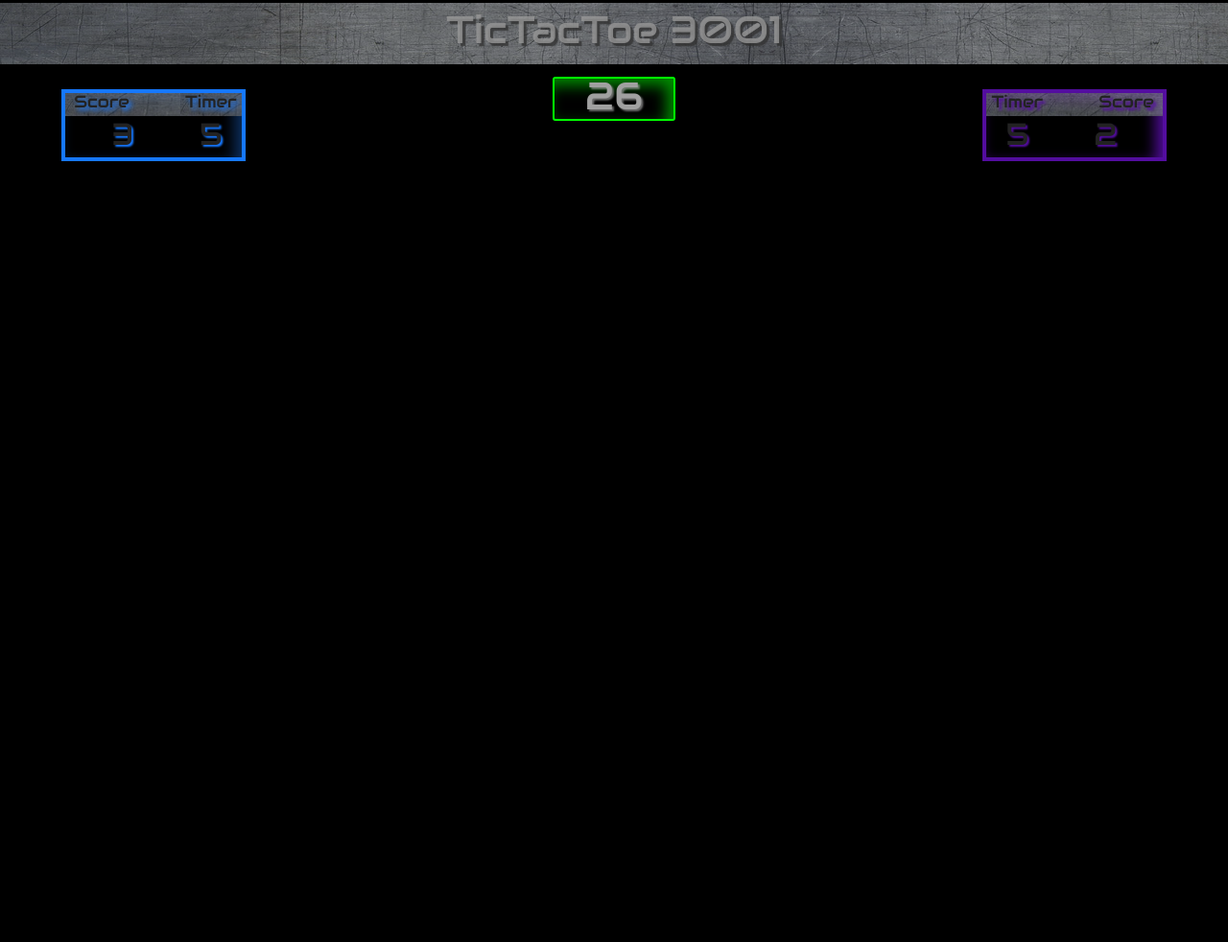
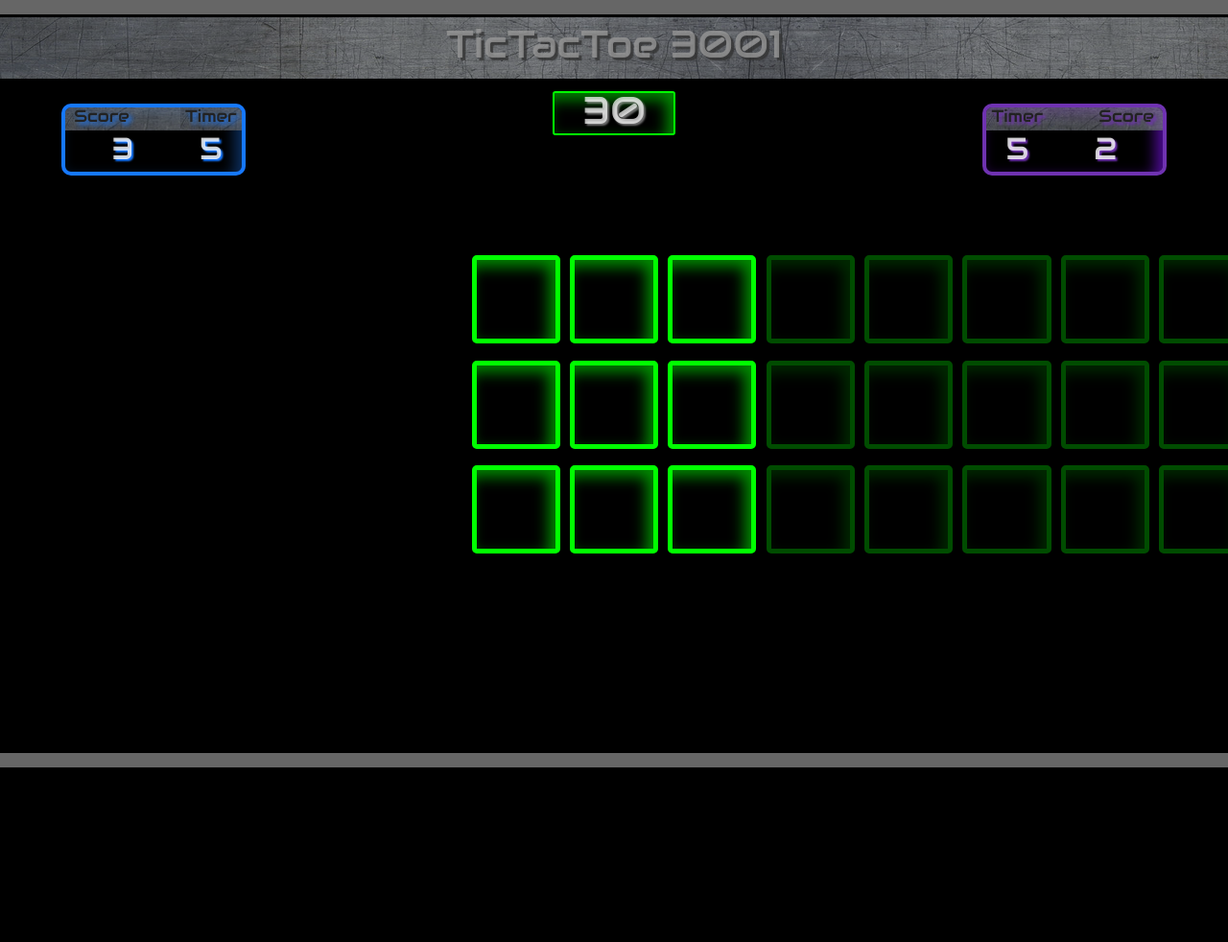
Before and after one commit to AnthonyCorrado/t3-3001-firebase, a PHP site: page / in a window 1280 px wide. Shown: the whole page at 96% size. After the commit the page ends 800 px from the top, so only its background shows below. Run offline with PHP 8.4, Linux system fonts and the light colour scheme; some libraries are stand-ins or nearby versions.

Commit message:
added timer

```diff
--- a/css/style.css
+++ b/css/style.css
@@ -1,12 +1,16 @@
 body {
 	background-color: black;
 	font-size: 100%;
+	border-top: 8px solid rgba(255, 255, 255, .4);
+	border-bottom: 8px solid rgba(255, 255, 255, .4);
+
 }
 h3, h4 {
 	text-align: center;
 	font-size: 0.5em;
 	line-height: 0.3;
 	font-family: 'Audiowide', 'cursive';
+	color: rgba(255, 255, 255, .8);
 }
 h6 {
 	font-size: 6px;
@@ -24,13 +28,21 @@ h6 {
 	padding-bottom: 8%;
 	display: inline-block;
 	border: 2px solid rgba(0, 255, 0, 1);
+	border-radius: 5px;
 	-webkit-box-shadow: inset -7px 7px 15px 0 rgba(0,255,0,0.55);
 	-moz-box-shadow: inset -7px 7px 15px 0 rgba(0,255,0,0.55);
 	box-shadow: inset -7px 7px 15px 0 rgba(0,255,0,0.55);
 }
+.test:hover {
+	border: 2px solid rgba(255, 0, 0, 1);
+	-webkit-box-shadow: inset -7px 7px 15px 0 rgba(255,0,0,0.55);
+	-moz-box-shadow: inset -7px 7px 15px 0 rgba(255,0,0,0.55);
+	box-shadow: inset -7px 7px 15px 0 rgba(255,0,0,0.55);
+}
 .board-container {
 	margin: 0 auto;
 	margin-left: 30%;
+	margin-top: 5%;
 	width: 80%;
 	position: relative;
 }
@@ -69,7 +81,7 @@ h6 {
 	box-shadow: inset -7px 7px 15px 0px rgba(0,255,0,0.55);
 }
 .timer-text {
-	color: rgb(160, 160, 160);
+	color: rgba(255, 255, 255, .7);
 	padding: 1%;
 	text-align: center;
 	font-size: 1em;
@@ -83,6 +95,8 @@ h6 {
 	margin-top: 1%;
 	float: left;
 	border: 4px solid rgba(22, 120, 255, 1);
+	border-radius: 10px;
+	overflow: hidden;
 	-webkit-box-shadow: inset -7px 7px 15px 0px rgba(13, 49, 99, 1);
 	-moz-box-shadow: inset -7px 7px 15px 0px rgba(13, 49, 99, 1);
 	box-shadow: inset -7px 7px 15px 0px rgba(13, 49, 99, 1);
@@ -117,7 +131,9 @@ h6 {
 	margin-right: 5%;
 	margin-top: 1%;
 	float: right;
-	border: 4px solid rgba(83, 13, 159,1);
+	border: 4px solid rgba(111, 50, 177, 1);
+	border-radius: 10px;
+	overflow: hidden;
 	-webkit-box-shadow: inset -7px 7px 15px 0px rgba(83, 13, 159,1);
 	-moz-box-shadow: inset -7px 7px 15px 0px rgba(83, 13, 159,1);
 	box-shadow: inset -7px 7px 15px 0px rgba(83, 13, 159,1);
@@ -128,24 +144,24 @@ h6 {
 	float: right;
 	text-align: right;
 	background: url("../images/bg_nav_metal.png");
-	text-shadow: 3px 3px 3px rgba(83, 13, 159,1);
+	text-shadow: 3px 3px 3px rgba(111, 50, 177, 1);
 }
 #p2-score {
 	width: 65%;
 	float: right;
-	text-shadow: 2px 2px 2px rgba(83, 13, 159,1);
+	text-shadow: 2px 2px 2px rgba(111, 50, 177, 1);
 }
 #p2-timer-name {
 	width: 35%;
 	float: left;
 	text-align: center;
 	background: url("../images/bg_nav_metal.png");
-	text-shadow: 3px 3px 3px rgba(83, 13, 159,1);
+	text-shadow: 3px 3px 3px rgba(111, 50, 177, 1);
 }
 #p2-timer {
 	width: 35%;
 	float: left;
-	text-shadow: 2px 2px 2px rgba(83, 13, 159,1);
+	text-shadow: 2px 2px 2px rgba(111, 50, 177, 1);
 }
 #title {
 	margin: 0 auto;
@@ -161,7 +177,7 @@ h6 {
 .board-cover-left {
 	position: absolute;
 	width: 38%;
-	height: 100%;
+	height: 70%;
 	background-color: rgba(0, 0, 0, .7);
 	z-index: 2;
 }
@@ -169,7 +185,7 @@ h6 {
 	position: absolute;
 	margin-left: 62%;
 	width: 38%;
-	height: 100%;
+	height: 70%;
 	background-color: rgba(0, 0, 0, .7);
 	z-index: 2;
 }
@@ -180,6 +196,8 @@ h6 {
     .test {border: 4px solid rgba(0, 255, 0, 1); }
     .timer-text { font-size: 2em; }
     #title-text { font-size: 1.4em; }
+    body { border-top: 15px solid rgba(255, 255, 255, .4); }
+		body { border-bottom: 15px solid rgba(255, 255, 255, .4);}
 }
 @media (min-width: 900px)
 {
--- a/index.html
+++ b/index.html
@@ -1,9 +1,10 @@
 <!DOCTYPE html>
 <html>
 <head>
+	<meta name="viewport" content="initial-scale=1.0">
 	<link href='http://fonts.googleapis.com/css?family=Audiowide' rel='stylesheet' type='text/css'>
 	<script src="http://ajax.googleapis.com/ajax/libs/jquery/1.11.1/jquery.min.js"></script>
-	<script src="https://ajax.googleapis.com/ajax/libs/angularjs/1.0.1/angular.min.js"></script>
+	<script src="https://ajax.googleapis.com/ajax/libs/angularjs/1.2.21/angular.min.js"></script>
 	<script type="text/javascript" src="js/foundation.min.js"></script>
 	<script type="text/javascript" src="js/mm-foundation-tpls-0.3.0.min.js"></script>
 	<script type="text/javascript" src="js/script.js"></script>
@@ -17,7 +18,7 @@
 
 <body ng-app="TicTacToe3001">
 
-	<div ng-controller="boardController" class="container">
+	<div ng-controller="MainController" class="container">
 		<div class="nav-bar">
 			<div id="title"><h1 id="title-text">TicTacToe 3001</h1></div>
 		</div>
@@ -34,16 +35,16 @@
 				<div id="p2-score"><h3>2</h3></div>
 				<div id="p2-timer"><h3>5</h3></div>
 			</div>
-			<div id="main-timer"><h1 class="timer-text">26</h1></div>
+			<div ng-click="clock()" id="main-timer"><h1 class="timer-text"> {{ timer }}</h1></div>
 		</div>
 		<div class="board-cover-left"></div>
 		<div class="board-cover-right"></div>
 
-		<div class="board-container">
+		<div ng-controller="boardController" class="board-container">
 			<div class="channel-left"></div>
 			<div class="channel-right"></div>
-			<div ng-repeat="box in boxrows" class="">
-				<div ng-repeat="col in box" class="test">{{col}}</div>
+			<div ng-repeat="box in boxrows track by $index" class="">
+				<div ng-repeat="col in box track by $index" class="test">{{ col }}</div>
 			</div>
 		</div>
 	</div>
--- a/js/boardcontroller.js
+++ b/js/boardcontroller.js
@@ -1,3 +1,3 @@
 app.controller('boardController', function ($scope) {
-	$scope.boxrows = [['x','x','x','x','x','x','x','x'],['x','x','x','x','x','x','x','x'],['x','x','x','x','x','x','x','x']];
+	$scope.boxrows = [['','','','','','','',''],['','','','','','','',''],['','','','','','','','']];
 });
--- a/js/maincontroller.js
+++ b/js/maincontroller.js
@@ -1,2 +1,19 @@
-app.controller("mainController", function ($scope) {
-});
+app.controller("MainController", ['$scope', '$interval', function ($scope, $interval) {
+		// sets the initial round clock
+		$scope.timer = 30;
+    var run;
+    // sets function to start the round clock
+    $scope.clock = function() {
+    run = $interval(function() {
+    // counts until reaches zero
+      if ($scope.timer > 0) {
+        $scope.timer = $scope.timer - 1;
+      }
+    }, 1000);
+    clock();
+  };
+  // clock reset as post round action
+  $scope.resetClock = function() {
+    $scope.timer = 30;
+  };
+}]);
```
Also changed, not shown: js/script.js (line endings or trailing spaces).
